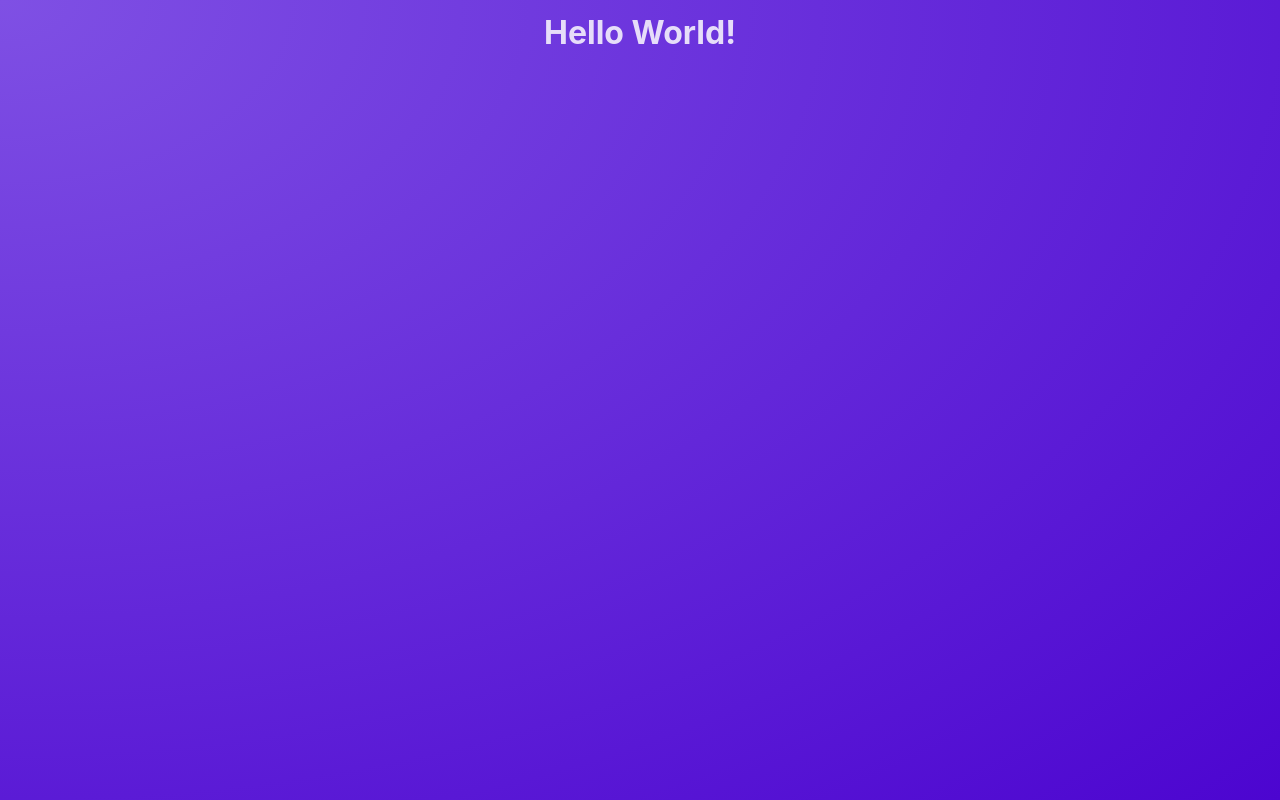
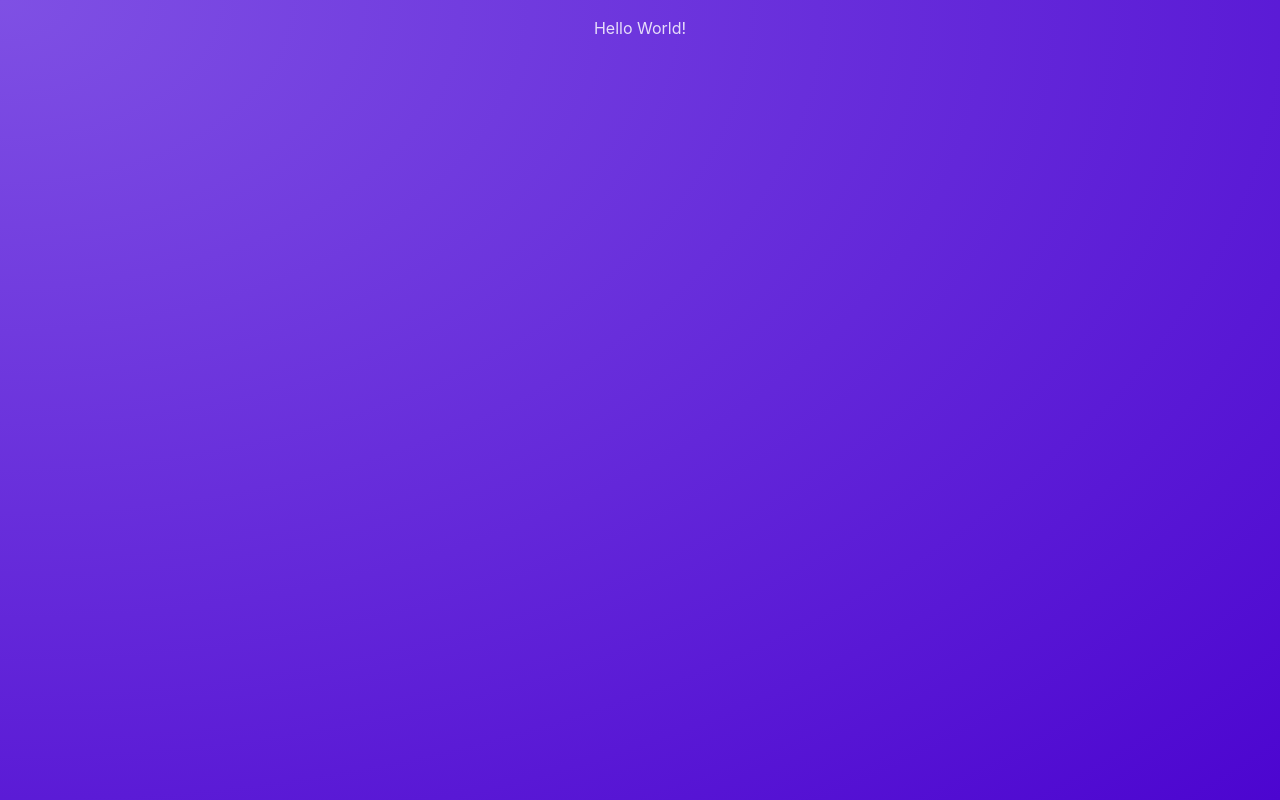
Before and after one commit to zzzhang12/React-Poster-Demo, a React (Vite) app: page / in a window 1280 px wide. Built offline with nearby package versions, Linux system fonts and the light colour scheme.

Commit message:
feat: add a Post component

```diff
--- a/src/App.jsx
+++ b/src/App.jsx
@@ -1,5 +1,7 @@
+import Post from './components/Post'
+
 function App() {
-  return <h1>Hello World!</h1>;
+  return <Post />;
 }
 
 export default App;
--- /dev/null
+++ b/src/components/Post.jsx
@@ -0,0 +1,9 @@
+function Post(){
+    return(
+        <div>
+            <p>Hello World!</p>
+        </div>
+    );
+}
+
+export default Post;
```
